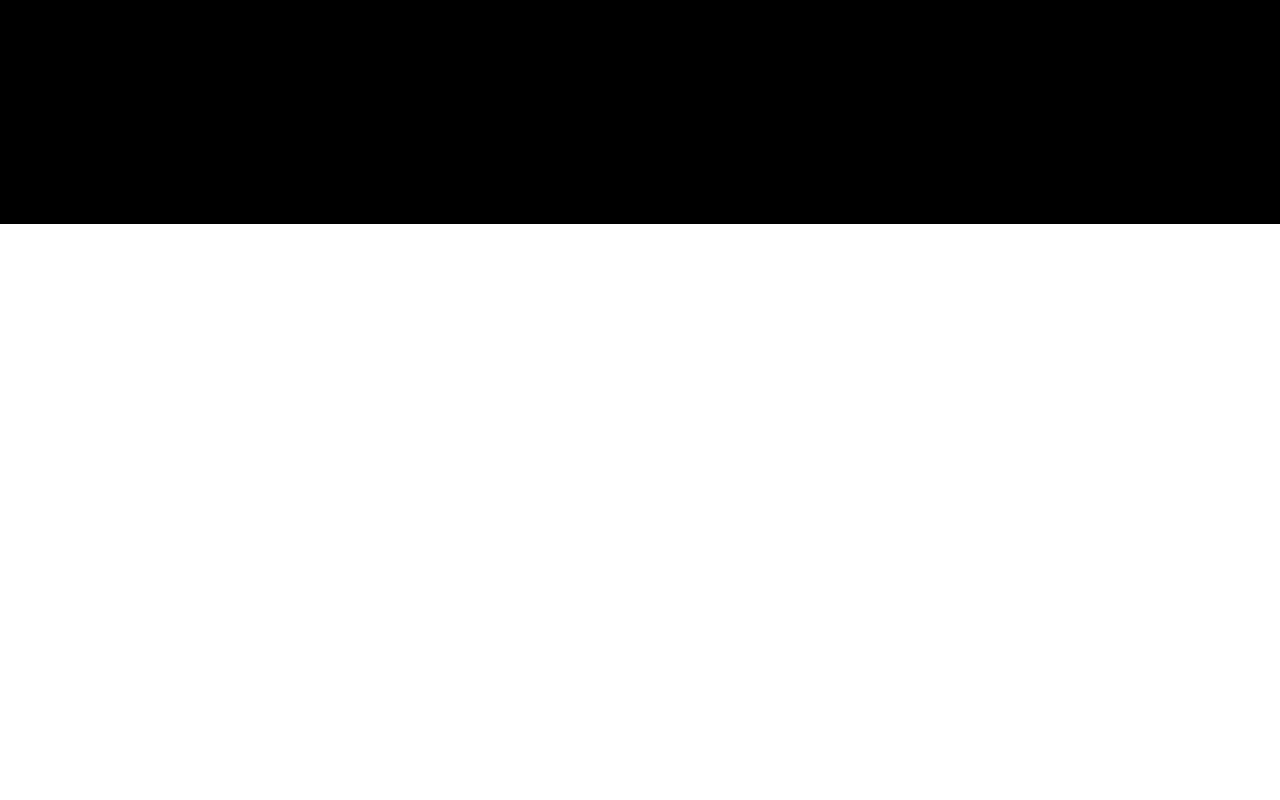
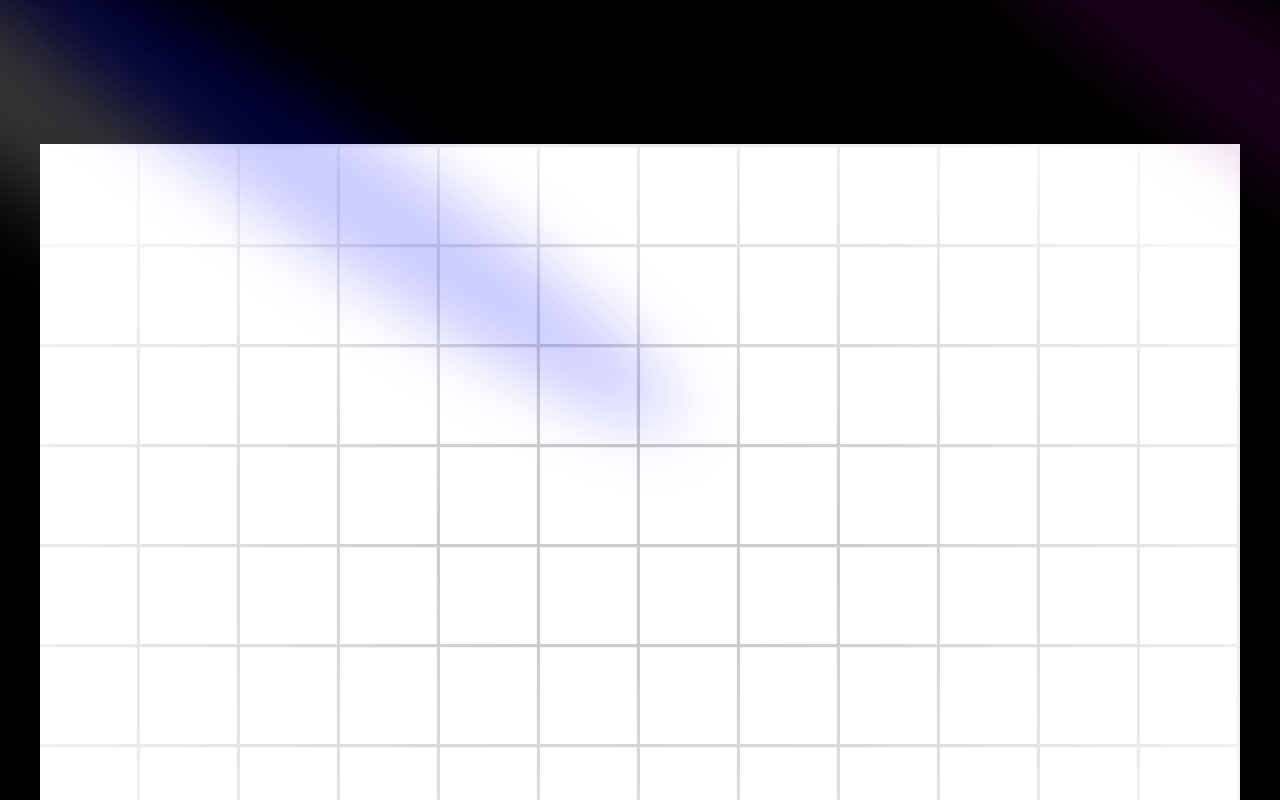
Before and after one commit to Gusthgomes/My_Portifolio, a Next.js app: page / in a window 1280 px wide. Shown: the top 800 px of the page. Built offline with nearby package versions, Linux system fonts and the light colour scheme.

Commit message:
chore: add new aceternity components

```diff
--- a/app/globals.css
+++ b/app/globals.css
@@ -1,3 +1,89 @@
 @tailwind base;
 @tailwind components;
 @tailwind utilities;
+
+@layer base {
+  :root {
+    --background: 0 0% 100%;
+    --foreground: 240 10% 3.9%;
+
+    --card: 0 0% 100%;
+    --card-foreground: 240 10% 3.9%;
+
+    --popover: 0 0% 100%;
+    --popover-foreground: 240 10% 3.9%;
+
+    --primary: 240 5.9% 10%;
+    --primary-foreground: 0 0% 98%;
+
+    --secondary: 240 4.8% 95.9%;
+    --secondary-foreground: 240 5.9% 10%;
+
+    --muted: 240 4.8% 95.9%;
+    --muted-foreground: 240 3.8% 46.1%;
+
+    --accent: 240 4.8% 95.9%;
+    --accent-foreground: 240 5.9% 10%;
+
+    --destructive: 0 84.2% 60.2%;
+    --destructive-foreground: 0 0% 98%;
+
+    --border: 240 5.9% 90%;
+    --input: 240 5.9% 90%;
+    --ring: 240 10% 3.9%;
+
+    --radius: 0.5rem;
+  }
+
+  .dark {
+    --background: 240 10% 3.9%;
+    --foreground: 0 0% 98%;
+
+    --card: 240 10% 3.9%;
+    --card-foreground: 0 0% 98%;
+
+    --popover: 240 10% 3.9%;
+    --popover-foreground: 0 0% 98%;
+
+    --primary: 0 0% 98%;
+    --primary-foreground: 240 5.9% 10%;
+
+    --secondary: 240 3.7% 15.9%;
+    --secondary-foreground: 0 0% 98%;
+
+    --muted: 240 3.7% 15.9%;
+    --muted-foreground: 240 5% 64.9%;
+
+    --accent: 240 3.7% 15.9%;
+    --accent-foreground: 0 0% 98%;
+
+    --destructive: 0 62.8% 30.6%;
+    --destructive-foreground: 0 0% 98%;
+
+    --border: 240 3.7% 15.9%;
+    --input: 240 3.7% 15.9%;
+    --ring: 240 4.9% 83.9%;
+  }
+}
+
+@layer base {
+  * {
+    @apply border-border !scroll-smooth;
+  }
+  body {
+    @apply bg-background text-foreground;
+  }
+  button {
+    @apply active:outline-none;
+  }
+}
+
+@layer utilities {
+  .heading {
+    @apply font-bold text-4xl md:text-5xl text-center;
+  }
+
+  .black-gradient {
+    background: linear-gradient(90deg, #161a31 0%, #06091f 100%);
+  }
+}
--- a/components/Hero.tsx
+++ b/components/Hero.tsx
@@ -4,7 +4,20 @@ const Hero = () => {
   return (
     <div className="pb-20 pt-36">
       <div>
-        <Spotlight className="-top-40 -left-10 md:-left-32 md:-top-20 h-screen" />
+        <Spotlight
+          className="-top-40 -left-10 md:-left-32 md:-top-20 h-screen"
+          fill="white"
+        />
+        <Spotlight
+          className="h-[80vh] w-[50vw] top-10 left-full"
+          fill="purple"
+        />
+        <Spotlight className="left-80 top-28 h-[80vh] w-[50vw]" fill="blue" />
+      </div>
+
+      <div className="h-screen w-full dark:bg-black-100 bg-white  dark:bg-grid-white/[0.3] bg-grid-black/[0.2] relative flex items-center justify-center">
+        {/* Radial gradient for the container to give a faded look */}
+        <div className="absolute pointer-events-none inset-0 flex items-center justify-center dark:bg-black-100 bg-white [mask-image:radial-gradient(ellipse_at_center,transparent_20%,black)]" />
       </div>
     </div>
   );
--- a/package.json
+++ b/package.json
@@ -11,10 +11,12 @@
   "dependencies": {
     "clsx": "^2.1.1",
     "framer-motion": "^11.2.12",
+    "mini-svg-data-uri": "^1.4.4",
     "next": "14.2.4",
     "react": "^18",
     "react-dom": "^18",
-    "tailwind-merge": "^2.3.0"
+    "tailwind-merge": "^2.3.0",
+    "tailwindcss-animate": "^1.0.7"
   },
   "devDependencies": {
     "@types/node": "^20",
--- a/tailwind.config.ts
+++ b/tailwind.config.ts
@@ -1,12 +1,30 @@
 import type { Config } from "tailwindcss";
 
-const config: Config = {
+const svgToDataUri = require("mini-svg-data-uri");
+
+const colors = require("tailwindcss/colors");
+const {
+  default: flattenColorPalette,
+} = require("tailwindcss/lib/util/flattenColorPalette");
+
+const config = {
+  darkMode: ["class"],
   content: [
-    "./pages/**/*.{js,ts,jsx,tsx,mdx}",
-    "./components/**/*.{js,ts,jsx,tsx,mdx}",
-    "./app/**/*.{js,ts,jsx,tsx,mdx}",
+    "./pages/**/*.{ts,tsx}",
+    "./components/**/*.{ts,tsx}",
+    "./app/**/*.{ts,tsx}",
+    "./src/**/*.{ts,tsx}",
+    "./data/**/*.{ts,tsx}",
   ],
+  prefix: "",
   theme: {
+    container: {
+      center: true,
+      padding: "2rem",
+      screens: {
+        "2xl": "1400px",
+      },
+    },
     extend: {
       colors: {
         black: {
@@ -15,9 +33,172 @@ const config: Config = {
           200: "rgba(17, 25, 40, 0.75)",
           300: "rgba(255, 255, 255, 0.125)",
         },
-      }
+        white: {
+          DEFAULT: "#FFF",
+          100: "#BEC1DD",
+          200: "#C1C2D3",
+        },
+        blue: {
+          "100": "#E4ECFF",
+        },
+        purple: "#CBACF9",
+        border: "hsl(var(--border))",
+        input: "hsl(var(--input))",
+        ring: "hsl(var(--ring))",
+        background: "hsl(var(--background))",
+        foreground: "hsl(var(--foreground))",
+        primary: {
+          DEFAULT: "hsl(var(--primary))",
+          foreground: "hsl(var(--primary-foreground))",
+        },
+        secondary: {
+          DEFAULT: "hsl(var(--secondary))",
+          foreground: "hsl(var(--secondary-foreground))",
+        },
+        destructive: {
+          DEFAULT: "hsl(var(--destructive))",
+          foreground: "hsl(var(--destructive-foreground))",
+        },
+        muted: {
+          DEFAULT: "hsl(var(--muted))",
+          foreground: "hsl(var(--muted-foreground))",
+        },
+        accent: {
+          DEFAULT: "hsl(var(--accent))",
+          foreground: "hsl(var(--accent-foreground))",
+        },
+        popover: {
+          DEFAULT: "hsl(var(--popover))",
+          foreground: "hsl(var(--popover-foreground))",
+        },
+        card: {
+          DEFAULT: "hsl(var(--card))",
+          foreground: "hsl(var(--card-foreground))",
+        },
+      },
+      borderRadius: {
+        lg: "var(--radius)",
+        md: "calc(var(--radius) - 2px)",
+        sm: "calc(var(--radius) - 4px)",
+      },
+      keyframes: {
+        "accordion-down": {
+          from: { height: "0" },
+          to: { height: "var(--radix-accordion-content-height)" },
+        },
+        "accordion-up": {
+          from: { height: "var(--radix-accordion-content-height)" },
+          to: { height: "0" },
+        },
+        spotlight: {
+          "0%": {
+            opacity: "0",
+            transform: "translate(-72%, -62%) scale(0.5)",
+          },
+          "100%": {
+            opacity: "1",
+            transform: "translate(-50%,-40%) scale(1)",
+          },
+        },
+        shimmer: {
+          from: {
+            backgroundPosition: "0 0",
+          },
+          to: {
+            backgroundPosition: "-200% 0",
+          },
+        },
+        moveHorizontal: {
+          "0%": {
+            transform: "translateX(-50%) translateY(-10%)",
+          },
+          "50%": {
+            transform: "translateX(50%) translateY(10%)",
+          },
+          "100%": {
+            transform: "translateX(-50%) translateY(-10%)",
+          },
+        },
+        moveInCircle: {
+          "0%": {
+            transform: "rotate(0deg)",
+          },
+          "50%": {
+            transform: "rotate(180deg)",
+          },
+          "100%": {
+            transform: "rotate(360deg)",
+          },
+        },
+        moveVertical: {
+          "0%": {
+            transform: "translateY(-50%)",
+          },
+          "50%": {
+            transform: "translateY(50%)",
+          },
+          "100%": {
+            transform: "translateY(-50%)",
+          },
+        },
+        scroll: {
+          to: {
+            transform: "translate(calc(-50% - 0.5rem))",
+          },
+        },
+      },
+      animation: {
+        "accordion-down": "accordion-down 0.2s ease-out",
+        "accordion-up": "accordion-up 0.2s ease-out",
+        spotlight: "spotlight 2s ease .75s 1 forwards",
+        shimmer: "shimmer 2s linear infinite",
+        first: "moveVertical 30s ease infinite",
+        second: "moveInCircle 20s reverse infinite",
+        third: "moveInCircle 40s linear infinite",
+        fourth: "moveHorizontal 40s ease infinite",
+        fifth: "moveInCircle 20s ease infinite",
+        scroll:
+          "scroll var(--animation-duration, 40s) var(--animation-direction, forwards) linear infinite",
+      },
     },
   },
-  plugins: [],
-};
+  plugins: [
+    require("tailwindcss-animate"),
+    addVariablesForColors,
+    function ({ matchUtilities, theme }: any) {
+      matchUtilities(
+        {
+          "bg-grid": (value: any) => ({
+            backgroundImage: `url("${svgToDataUri(
+              `<svg xmlns="http://www.w3.org/2000/svg" viewBox="0 0 32 32" width="100" height="100" fill="none" stroke="${value}"><path d="M0 .5H31.5V32"/></svg>`
+            )}")`,
+          }),
+          "bg-grid-small": (value: any) => ({
+            backgroundImage: `url("${svgToDataUri(
+              `<svg xmlns="http://www.w3.org/2000/svg" viewBox="0 0 32 32" width="8" height="8" fill="none" stroke="${value}"><path d="M0 .5H31.5V32"/></svg>`
+            )}")`,
+          }),
+          "bg-dot": (value: any) => ({
+            backgroundImage: `url("${svgToDataUri(
+              `<svg xmlns="http://www.w3.org/2000/svg" viewBox="0 0 32 32" width="16" height="16" fill="none"><circle fill="${value}" id="pattern-circle" cx="10" cy="10" r="1.6257413380501518"></circle></svg>`
+            )}")`,
+          }),
+        },
+        { values: flattenColorPalette(theme("backgroundColor")), type: "color" }
+      );
+    },
+  ],
+} satisfies Config;
+
+function addVariablesForColors({ addBase, theme }: any) {
+  let allColors = flattenColorPalette(theme("colors"));
+  let newVars = Object.fromEntries(
+    Object.entries(allColors).map(([key, val]) => [`--${key}`, val])
+  );
+
+  addBase({
+    ":root": newVars,
+  });
+}
+
 export default config;
```
Also changed, not shown: 1 other file (tests, documents, lock files or other folders).
